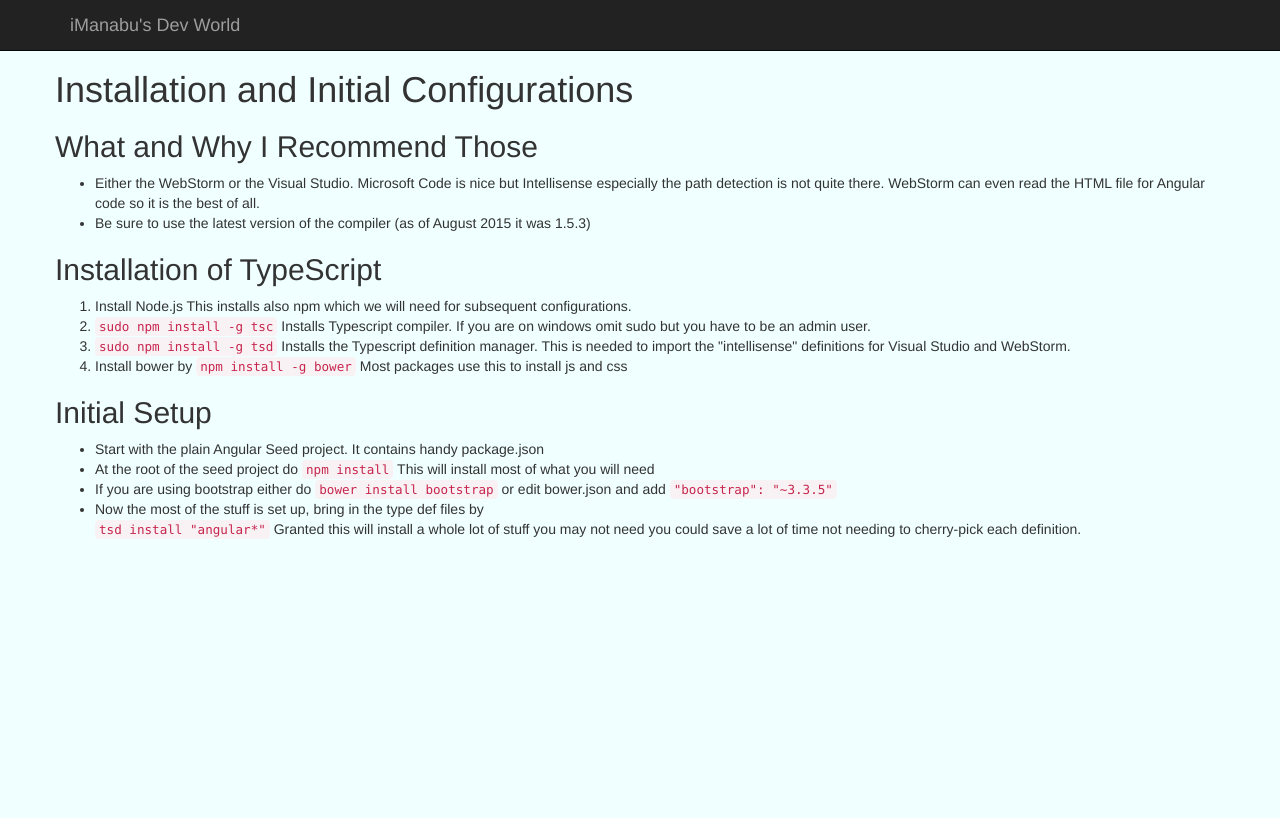
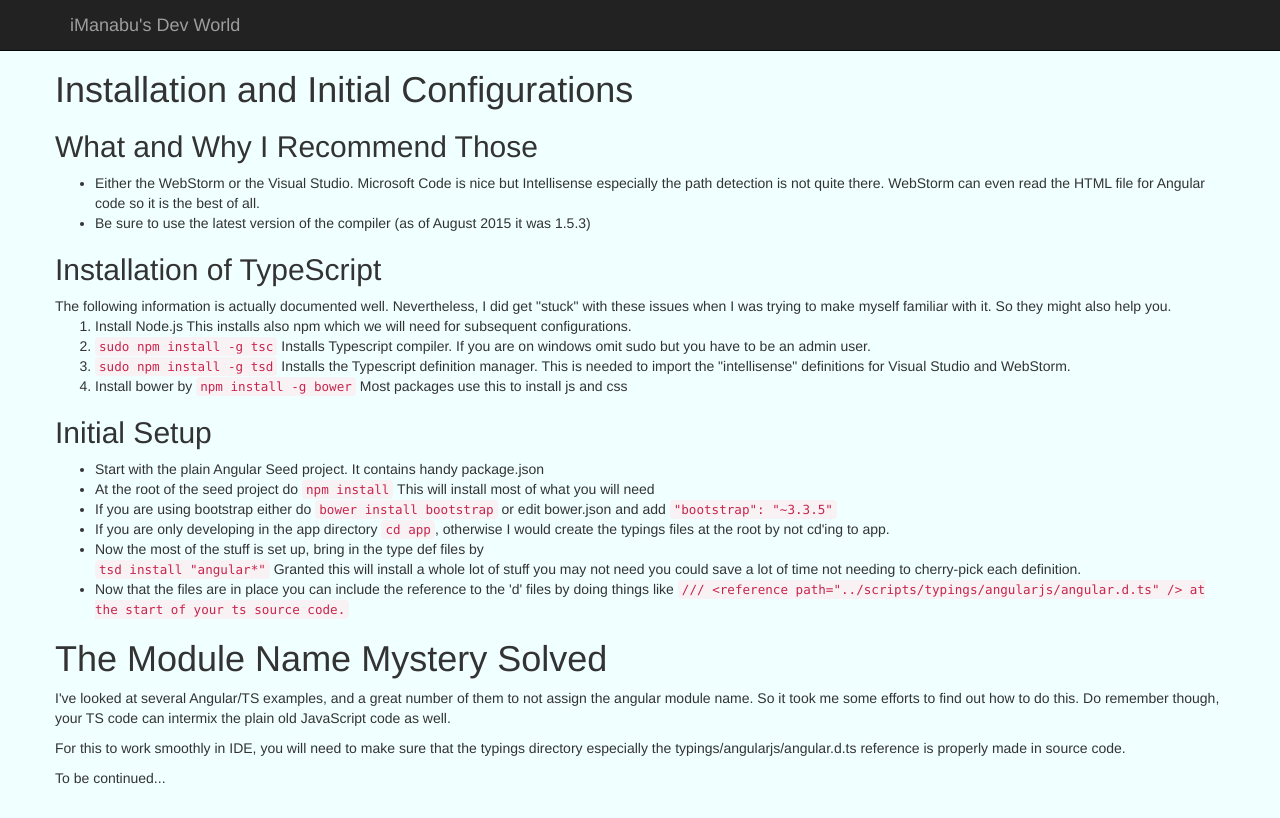
Before and after one commit to imanabu/imanabu.github.io, a website: page contents/ts/index.html in a window 1280 px wide. Drawn offline with Linux system fonts and the light colour scheme.

Commit message:
Updated the Angular article.

```diff
--- a/contents/ts/index.html
+++ b/contents/ts/index.html
@@ -48,6 +48,8 @@
             <li>Be sure to use the latest version of the compiler (as of August 2015 it was 1.5.3) </li>
         </ul>
         <h2>Installation of TypeScript</h2>
+        The following information is actually documented well. Nevertheless, I did get "stuck" with these issues
+        when I was trying to make myself familiar with it. So they might also help you.
         <ol>
             <li>Install Node.js This installs also npm which we will need for subsequent configurations. </li>
             <li><code>sudo npm install -g tsc</code> Installs Typescript compiler. If you are on windows omit sudo but you
@@ -62,10 +64,23 @@
             <li>At the root of the seed project do <code>npm install</code> This will install most of what you will need</li>
             <li>If you are using bootstrap either do <code>bower install bootstrap</code> or edit bower.json and add
             <code>"bootstrap": "~3.3.5"</code></li>
+            <li>If you are only developing in the app directory <code>cd app</code>, otherwise I would create the
+            typings files at the root by not cd'ing to app.</li>
             <li>Now the most of the stuff is set up, bring in the type def files by<br/>
             <code>tsd install "angular*"</code> Granted this will install a whole lot of stuff you may not need
             you could save a lot of time not needing to cherry-pick each definition.</li>
+            <li>Now that the files are in place you can include the reference to the 'd' files by doing things like
+            <code>/// &lt;reference path="../scripts/typings/angularjs/angular.d.ts" /&gt; at the start
+            of your ts source code.</code></li>
         </ul>
+        <h1>The Module Name Mystery Solved</h1>
+        <P>I've looked at several Angular/TS examples, and a great number of them to not assign the angular module name.
+        So it took me some efforts to find out how to do this. Do remember though, your TS code can intermix the plain
+        old JavaScript code as well.</P>
+        <P>For this to work smoothly in IDE, you will need to make sure that the typings directory especially the
+            typings/angularjs/angular.d.ts reference is properly made in source code.</P>
+        <p>To be continued...</p>
+
     </div>
 </div>
 </body>
```
